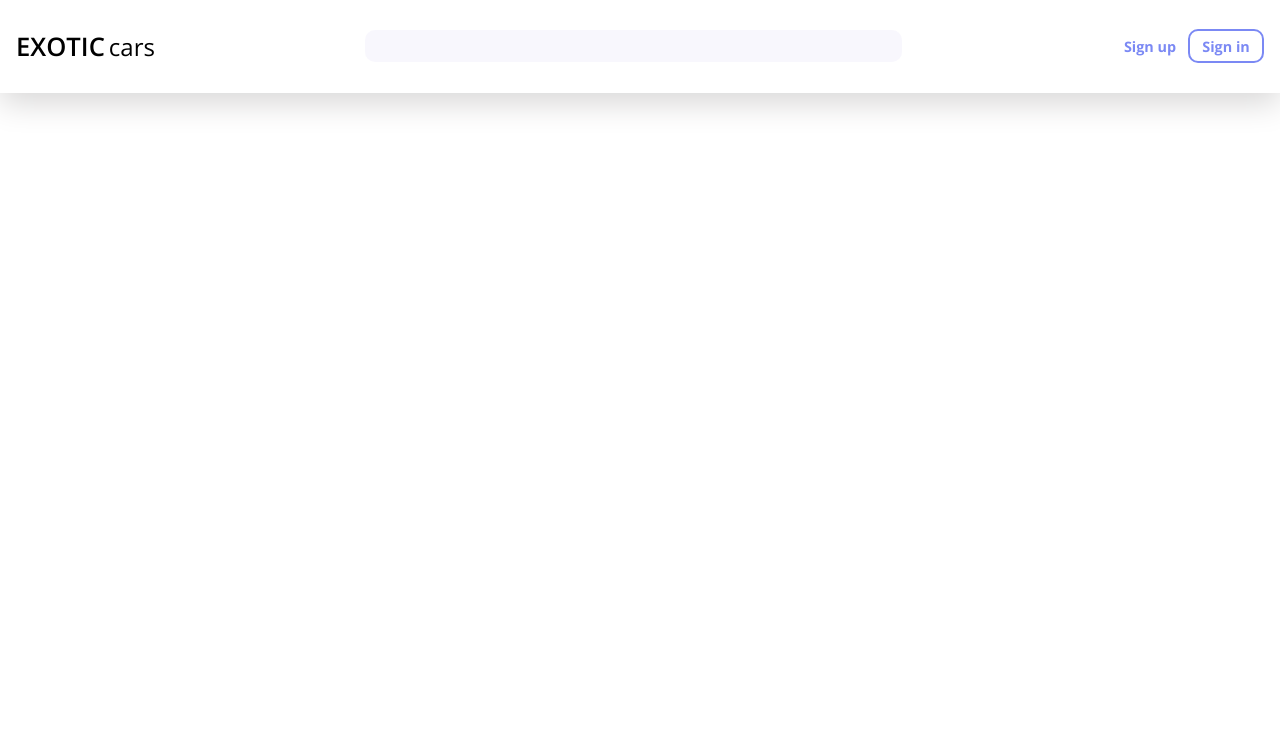
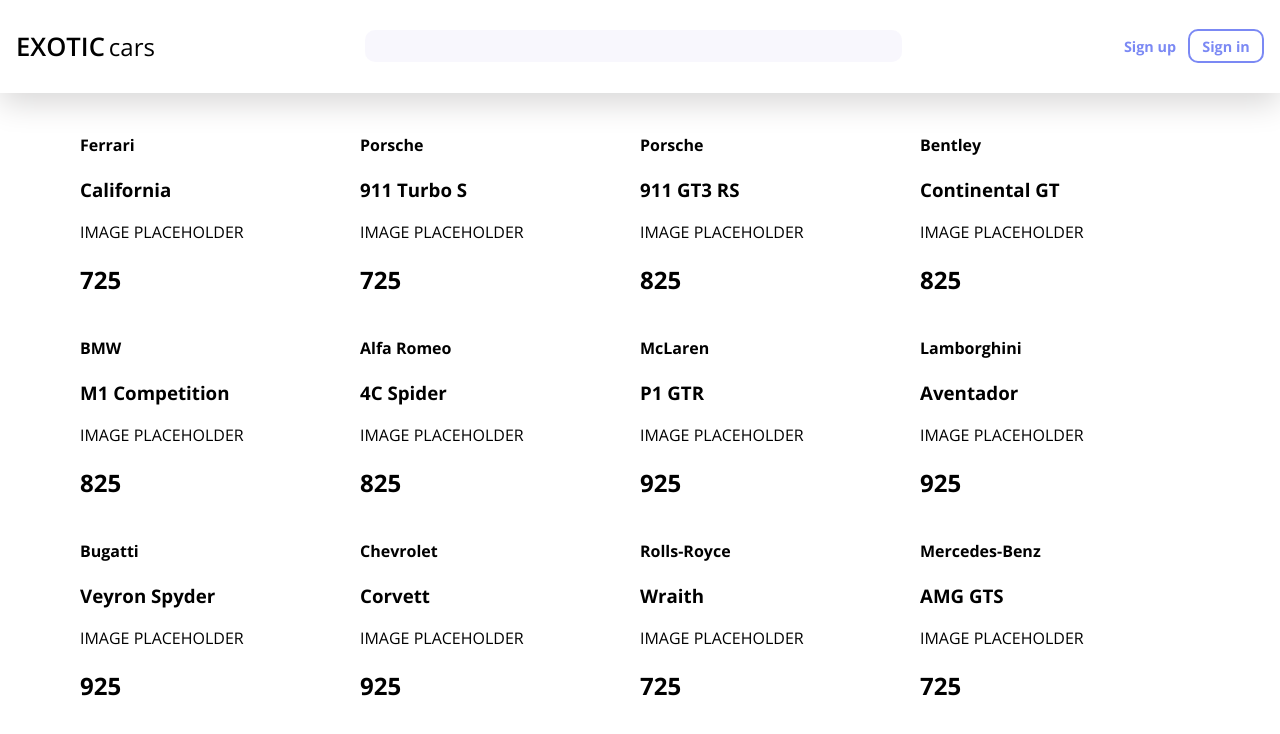
Before and after one commit to LabLub-ViniciusRibeiro/exotic-cars, a React (Vite) app: page / in a window 1280 px wide. Shown: the top 734 px of the page. Built offline with nearby package versions, Linux system fonts and the light colour scheme.

Commit message:
feat: implement grid list

```diff
--- a/CARS_DATA.json
+++ b/CARS_DATA.json
@@ -1,6 +1,7 @@
 {
     "cars": [
         {
+            "id": 1,
             "brand":"Ferrari",
             "model":"California",
             "rent_price":725.00,
@@ -9,6 +10,7 @@
             "color":"red"
         },
         {
+            "id": 2,
             "brand":"Porsche",
             "model":"911 Turbo S",
             "rent_price":725.00,
@@ -17,6 +19,7 @@
             "color":"red"
         },
         {
+            "id": 3,
             "brand":"Porsche",
             "model":"911 GT3 RS",
             "rent_price":825.00,
@@ -25,6 +28,7 @@
             "color":"red"
         },
         {
+            "id": 4,
             "brand":"Bentley",
             "model":"Continental GT",
             "rent_price":825.00,
@@ -33,6 +37,7 @@
             "color":"red"
         },
         {
+            "id": 5,
             "brand":"BMW",
             "model":"M1 Competition",
             "rent_price":825.00,
@@ -41,6 +46,7 @@
             "color":"red"
         },
         {
+            "id": 6,
             "brand":"Alfa Romeo",
             "model":"4C Spider",
             "rent_price":825.00,
@@ -49,6 +55,7 @@
             "color":"red"
         },
         {
+            "id": 7,
             "brand":"McLaren",
             "model":"P1 GTR",
             "rent_price":925.00,
@@ -57,6 +64,7 @@
             "color":"red"
         },
         {
+            "id": 8,
             "brand":"Lamborghini",
             "model":"Aventador",
             "rent_price":925.00,
@@ -65,6 +73,7 @@
             "color":"red"
         },
         {
+            "id": 9,
             "brand":"Bugatti",
             "model":"Veyron Spyder",
             "rent_price":925.00,
@@ -73,6 +82,7 @@
             "color":"red"
         },
         {
+            "id": 10,
             "brand":"Chevrolet",
             "model":"Corvett",
             "rent_price":925.00,
@@ -81,6 +91,7 @@
             "color":"red"
         },
         {
+            "id": 11,
             "brand":"Rolls-Royce",
             "model":"Wraith",
             "rent_price":725.00,
@@ -89,6 +100,7 @@
             "color":"red"
         },
         {
+            "id": 12,
             "brand":"Mercedes-Benz",
             "model":"AMG GTS",
             "rent_price":725.00,
--- a/src/App.css
+++ b/src/App.css
@@ -4,6 +4,7 @@
   box-sizing: border-box;
   border: none;
   outline: none;
+  list-style: none;
 }
 
 body {
--- a/src/App.tsx
+++ b/src/App.tsx
@@ -1,10 +1,19 @@
-import { Header } from '@Components/index'
+import { GridList, Header } from '@Components/index'
 import './App.css'
+import CARS_DATA from '../CARS_DATA.json';
+import CarItem from '@Components/CarItem.tsx';
+import Car from '@Shared/interfaces/Cart';
 
 function App() {
 
   return (
-    <Header />
+    <>
+      <Header />
+      <GridList
+        data={CARS_DATA.cars as Car[]}
+        keyExtractor={item => item.id}
+        renderItem={item => <CarItem car={item} />} />
+    </>
   )
 }
 
--- /dev/null
+++ b/src/components/CarItem.tsx/index.tsx
@@ -0,0 +1,17 @@
+import Car from "@Shared/interfaces/Cart"
+
+interface Props {
+    car: Car
+}
+function CarItem({ car }: Props) {
+    return (
+        <li>
+            <h4>{car.brand}</h4>
+            <h3>{car.model}</h3>
+            <p>IMAGE PLACEHOLDER</p>
+            <h2>{car.rent_price}</h2>
+        </li>
+    )
+}
+
+export default CarItem
--- /dev/null
+++ b/src/components/CarItem.tsx/styles.ts
@@ -0,0 +1,7 @@
+import styled from "styled-components";
+
+const CartItemContainer = styled.div`
+
+`
+
+export default CartItemContainer;
--- a/src/components/UI/GridList/index.tsx
+++ b/src/components/UI/GridList/index.tsx
@@ -1,10 +1,17 @@
+import { ReactNode } from "react"
+import GridListContainer from "./styles"
 
+interface Props<T> {
+    renderItem: (item: T) => ReactNode,
+    keyExtractor: (item: T) => number,
+    data: T[]
+}
 
-function GridList() {
+function GridList<T>({ renderItem, keyExtractor, data }: Props<T>) {
     return (
-        <ul>
-
-        </ul>
+        <GridListContainer>
+            {data.map(item => <div key={keyExtractor(item)}>{renderItem(item)}</div>)}
+        </GridListContainer>
     )
 }
 
--- a/src/components/UI/GridList/styles.ts
+++ b/src/components/UI/GridList/styles.ts
@@ -1,5 +1,19 @@
 import styled from "styled-components";
 
 const GridListContainer = styled.div`
+    display: grid;
+    grid-template-columns: repeat(2, 1fr);
+    padding: 10px;
 
+    @media screen and (min-width: 625px){
+        padding: 10px 20px;
+        grid-template-columns: repeat(3, 1fr);
+    }
+
+    @media screen and (min-width: 1100px){
+        padding: 20px 80px;
+        grid-template-columns: repeat(4, 1fr);
+    }
 `
+
+export default GridListContainer;
--- /dev/null
+++ b/src/shared/constants/interfaces/Cart.ts
@@ -0,0 +1,11 @@
+interface Car {
+    id: number,
+    brand: string,
+    model: string,
+    rent_price: number,
+    location: string,
+    picture: string,
+    color: string
+}
+
+export default Car;
```
